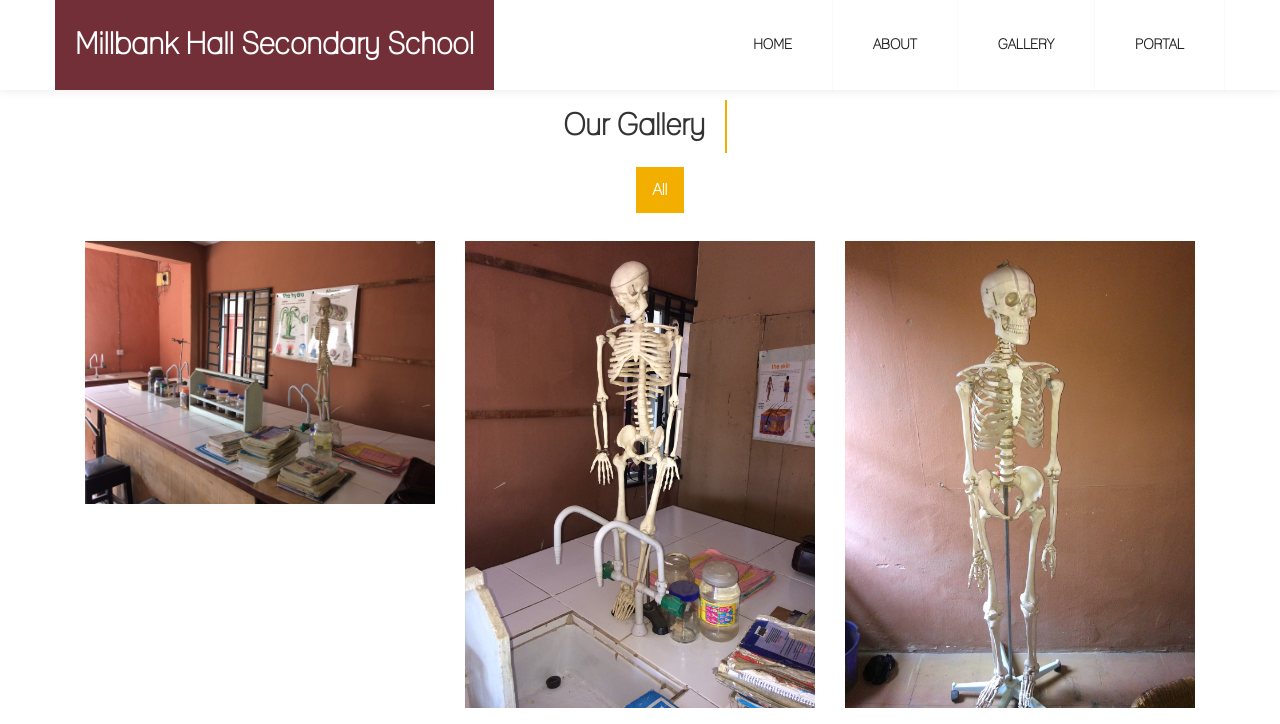
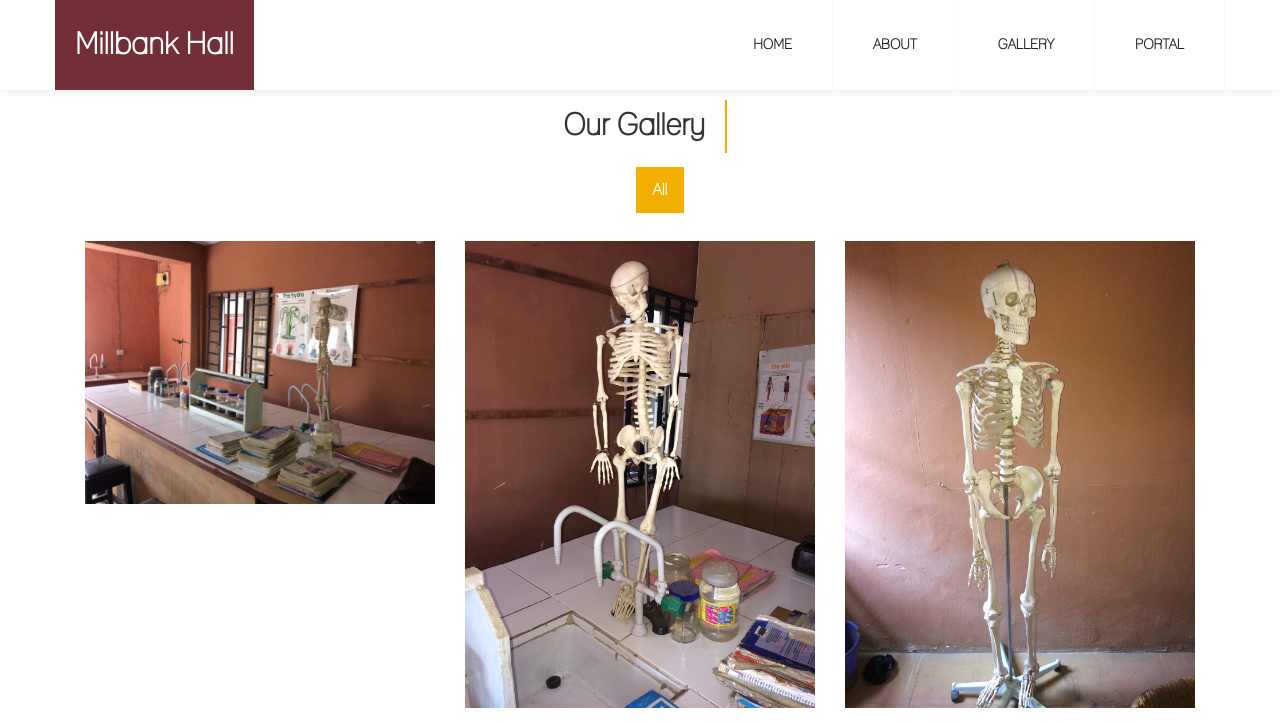
Before and after one commit to nnamdi16/Millbank-Hall-School, a plain HTML site: page gallery.html in a window 1280 px wide. Shown: the top 724 px of the page. Drawn offline with Linux system fonts and the light colour scheme.

Commit message:
Modify the title

```diff
--- a/gallery.html
+++ b/gallery.html
@@ -31,7 +31,7 @@
 					<span class="icon icon-bar"></span>
 					<span class="icon icon-bar"></span>
 				</button>
-				<a href="#home" class="navbar-brand smoothScroll">Millbank Hall Secondary School</a>
+				<a href="#home" class="navbar-brand smoothScroll">Millbank Hall</a>
 			</div>
 			<div class="collapse navbar-collapse">
 				<ul class="nav navbar-nav navbar-right">
```
